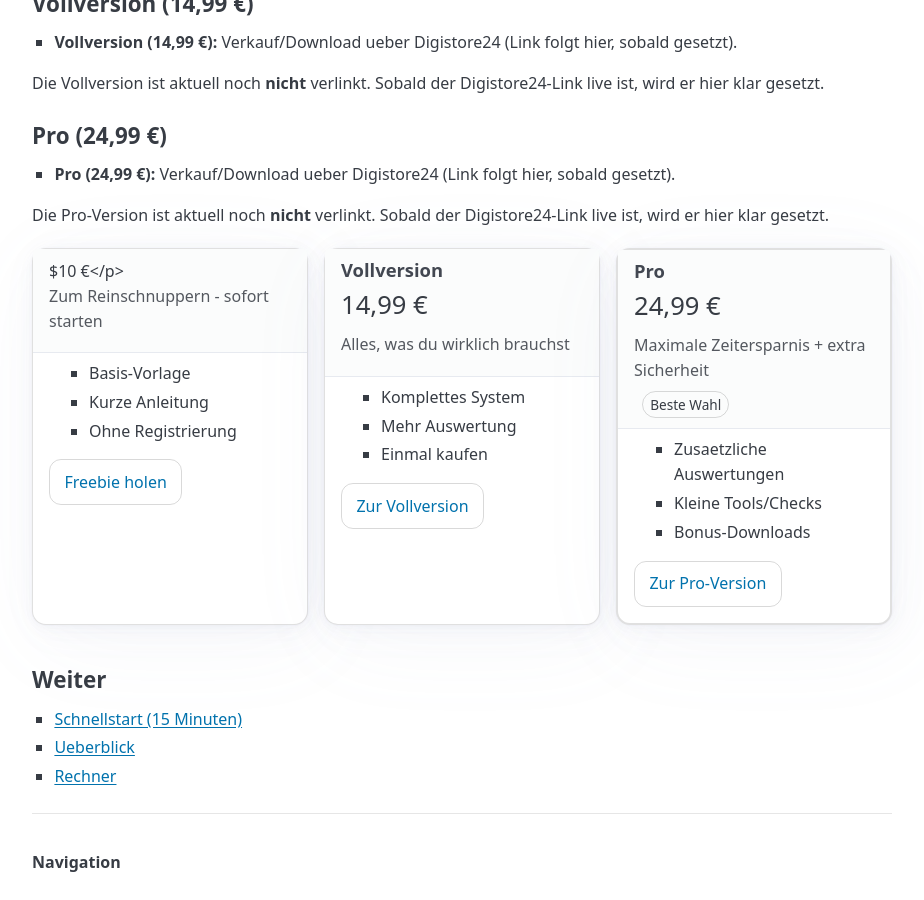
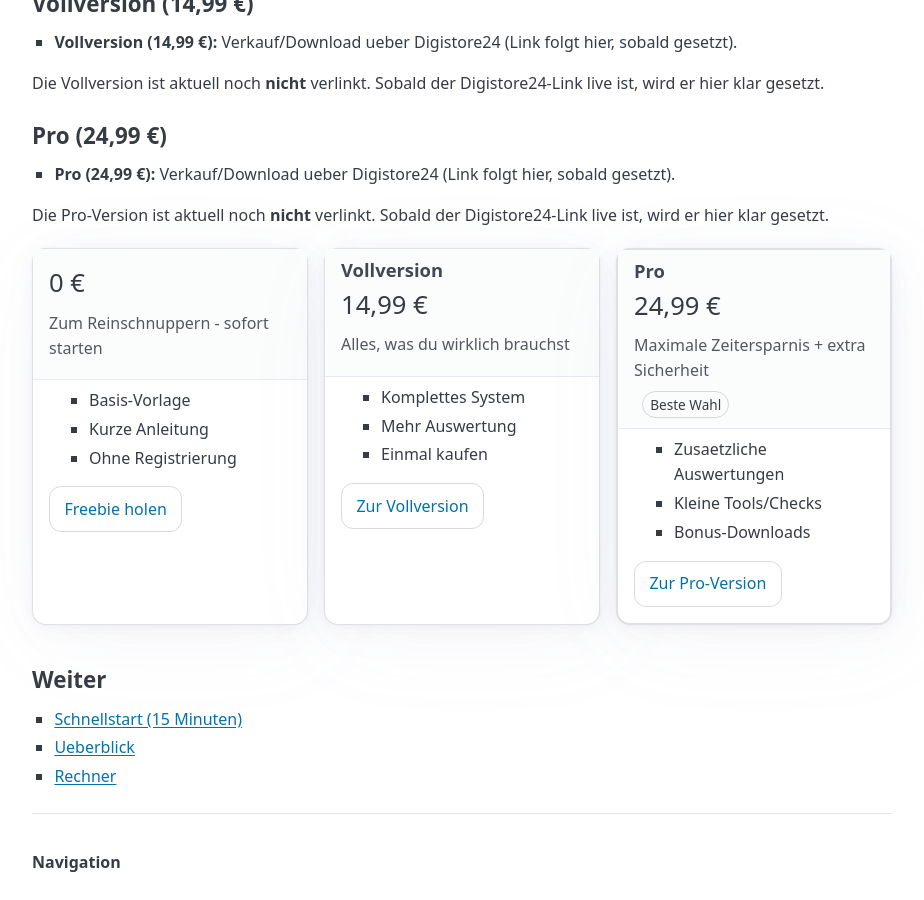
Before and after one commit to gluecklich-tools/einfach-geld-ordnen, a Jekyll site: the page built from seiten/downloads.md, in a window 1280 px wide and 900 px high, scrolled down 366 px. Shown: the whole window, without its empty margins (178-1102 px from the left). Built offline with Jekyll 4.4.1, drawn with Linux system fonts in a browser that asks for light colours.

Commit message:
Klaus-Run: automated gates + push 2026-02-22 17:17

```diff
--- a/_includes/pricing-table.html
+++ b/_includes/pricing-table.html
@@ -22,7 +22,7 @@
   <div class="ego-pricing__grid">
     <article class="ego-card">
       <header class="ego-card__head">
-        $10 &euro;</p>
+        <p class="ego-card__price">0 &euro;</p>
         <p class="ego-card__sub">Zum Reinschnuppern - sofort starten</p>
       </header>
       <ul class="ego-card__list">
```
